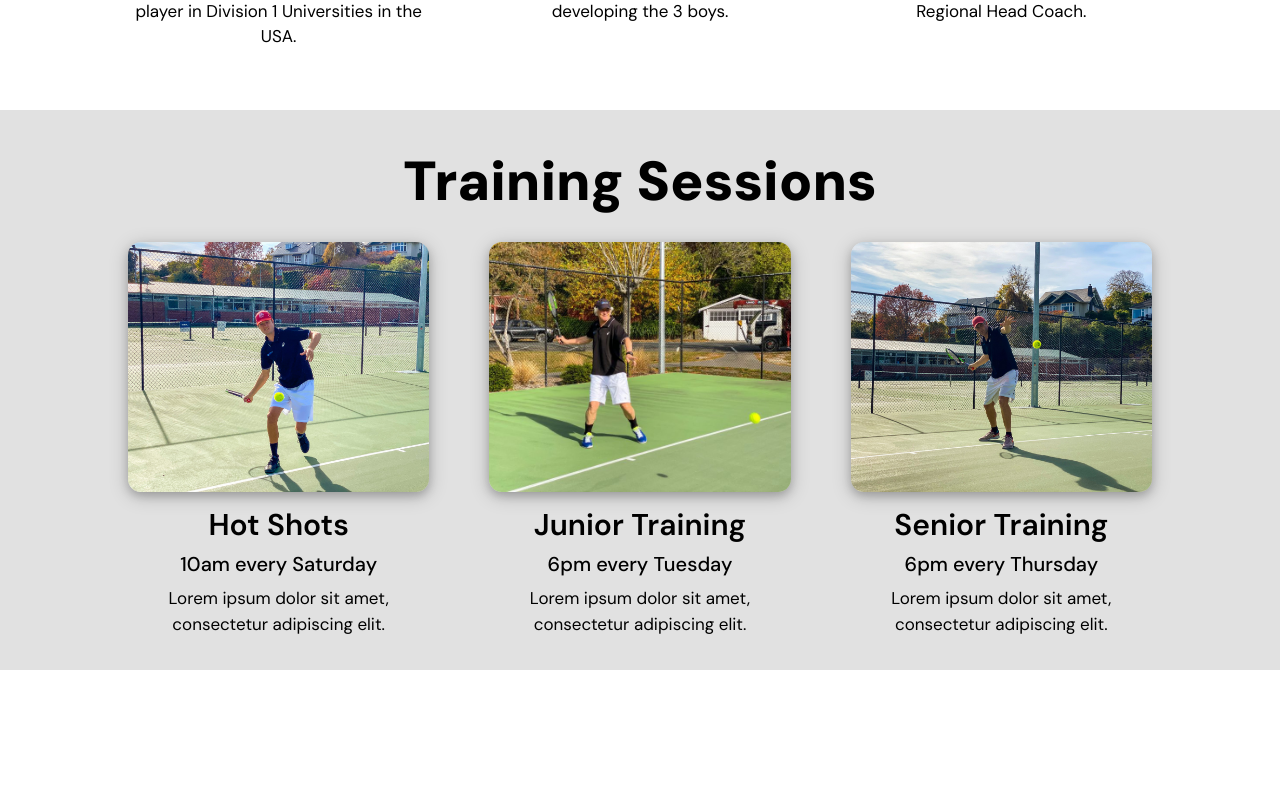
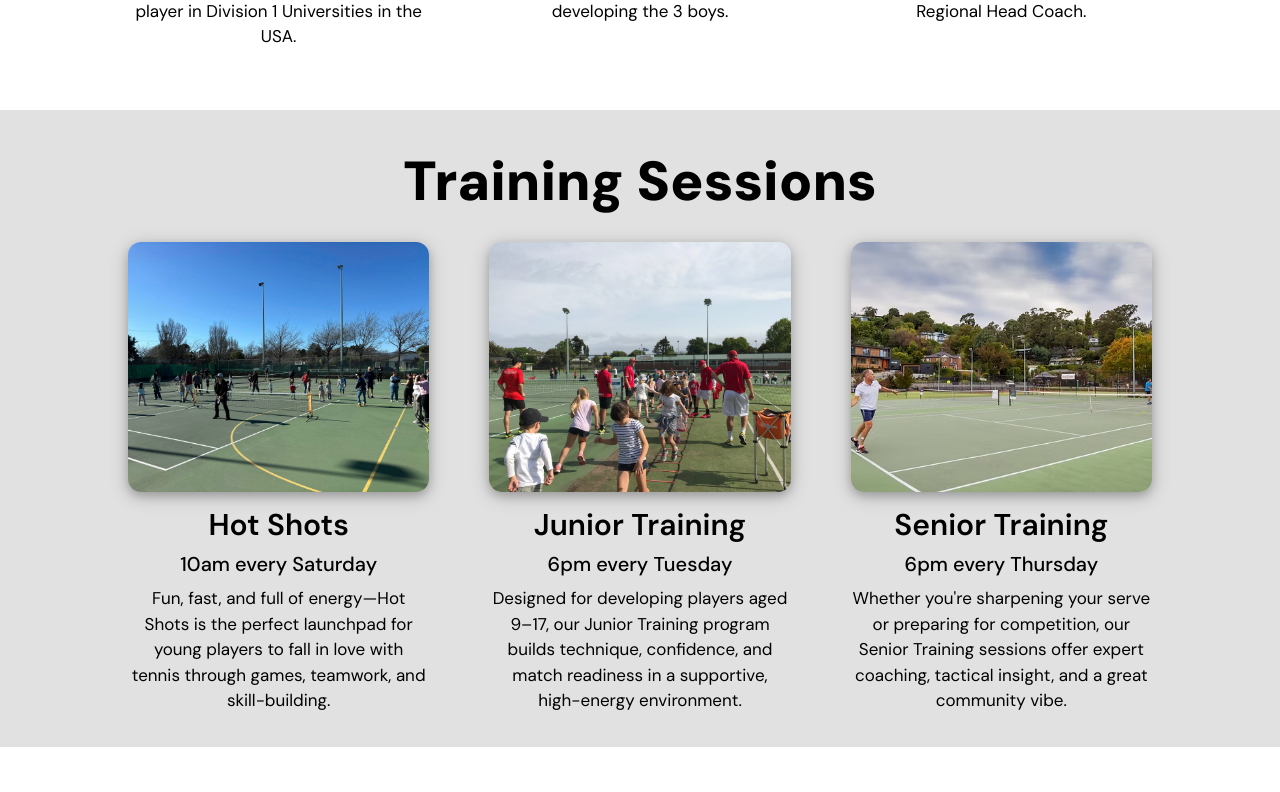
Before and after one commit to NikitaSidaway/Tennis-app, a Flask app: page /coaching in a window 1280 px wide. Shown: the part 1258-2050 px from the top of the page. Before the commit the page ends 1928 px from the top, so only its background shows below. Run offline with Flask 3, Linux system fonts and the light colour scheme.

Commit message:
Added unique photos to each image slot, and removed all lorem ipsum

```diff
--- a/templates/coaching.html
+++ b/templates/coaching.html
@@ -52,34 +52,34 @@
             <div class="container">
 
                 <div class="w3-card-4 cards">
-                    <img src="./static/images/james.jpg" alt="James Meredith">
+                    <img src="./static/images/hotshots.jpg" alt="Hotshots Training">
                 </div>
                 <div class="event-details">
                     <h3>Hot Shots</h3>
                     <h4>10am every Saturday</h4>
-                    <h5>Lorem ipsum dolor sit amet, consectetur adipiscing elit.</h5>
+                    <h5>Fun, fast, and full of energy—Hot Shots is the perfect launchpad for young players to fall in love with tennis through games, teamwork, and skill-building.</h5>
                 </div>
                 </div>
 
                 <div class="container">
                 <div class="w3-card-4 cards">
-                    <img src="./static/images/dave.jpg" alt="Dave Meredith">
+                    <img src="./static/images/juniortraining.jpg" alt="Junior Training">
                 </div>
                 <div class="event-details">
                     <h3>Junior Training</h3>
                     <h4>6pm every Tuesday</h4>
-                    <h5>Lorem ipsum dolor sit amet, consectetur adipiscing elit.</h5>
+                    <h5>Designed for developing players aged 9–17, our Junior Training program builds technique, confidence, and match readiness in a supportive, high-energy environment.</h5>
                 </div>
                 </div>
 
                 <div class="container">
                 <div class="w3-card-4 cards">
-                    <img src="./static/images/matthew.jpg" alt="Matthew Meredith">
+                    <img src="./static/images/seniortraining.avif" alt="Senior Training">
                 </div>
                 <div class="event-details">
                     <h3>Senior Training</h3>
                     <h4>6pm every Thursday</h4>
-                    <h5>Lorem ipsum dolor sit amet, consectetur adipiscing elit.</h5>
+                    <h5>Whether you're sharpening your serve or preparing for competition, our Senior Training sessions offer expert coaching, tactical insight, and a great community vibe.</h5>
                 </div>
             </div>
         </section>
--- a/templates/home.html
+++ b/templates/home.html
@@ -10,7 +10,7 @@
 
     <div class="onecoloumn">
         <h2>Who Are We?</h2>
-        <p>Maecenas malesuada massa nec rhoncus pharetra. Nam convallis pulvinar venenatis. Integer efficitur nunc a ligula hendrerit, eget condimentum felis sollicitudin. Phasellus dictum velit at arcu dapibus dignissim. Etiam vitae dui tempor, scelerisque justo nec, vulputate dui. Integer ornare molestie gravida. Nulla eu lacinia velit. Mauris et lorem placerat, condimentum elit id, molestie turpis. Sed sit amet pulvinar odio. Vestibulum ultricies, metus non commodo faucibus, risus ligula lacinia metus, eget pellentesque mi tellus sit amet nulla. Donec in tincidunt orci. Quisque at volutpat ligula. Donec auctor interdum ligula in fermentum.</p>
+        <p>Cashmere Tennis Club is a vibrant, community-focused hub that brings life long fun and fitness through Tennis. Our club offers outdoor courts and a large club house surrounded by the stunning backdrop of the Port Hills. We strive our solve in providing a safe environment for all ages and skill levels. From junior coaching programmes to social tennis and even competitive interclub matches, there's something for everyone.</p>
     </div>
 
     <div class = "home-wrapper-threecoloumn">
@@ -54,7 +54,7 @@
 
     <div class="onecoloumn">
         <h2>Become a member today!</h2>
-        <p>Maecenas malesuada massa nec rhoncus pharetra. Nam convallis pulvinar venenatis. Integer efficitur nunc a ligula hendrerit, eget condimentum felis sollicitudin. Phasellus dictum velit at arcu dapibus dignissim. Etiam vitae dui tempor, scelerisque justo nec, vulputate dui. Integer ornare molestie gravida. Nulla eu lacinia velit. Mauris et lorem placerat, condimentum elit id, molestie turpis. Sed sit amet pulvinar odio. Vestibulum ultricies, metus non commodo faucibus, risus ligula lacinia metus, eget pellentesque mi tellus sit amet nulla. Donec in tincidunt orci. Quisque at volutpat ligula. Donec auctor interdum ligula in fermentum.</p>
+        <p>Becoming a member of Cashmere Tennis club opens the door to a thriving tennis community where all players can connect, improve, and enjoy the game. It also gives you all day access to the courts and facilities we have to offer, and any events we host.</p>
         <button class="button">Join now!</button>
     </div>
 
```
Also changed, not shown: database.db, static/images/100years.jpg (added), static/images/bivtennis.png (added), static/images/hotshots.jpg (added), static/images/juniortraining.jpg (added), static/images/newcourts.jpg (added), static/images/seniortraining.avif (added), static/images/socialtennis.avif (added), static/images/winners.jpg (added).
